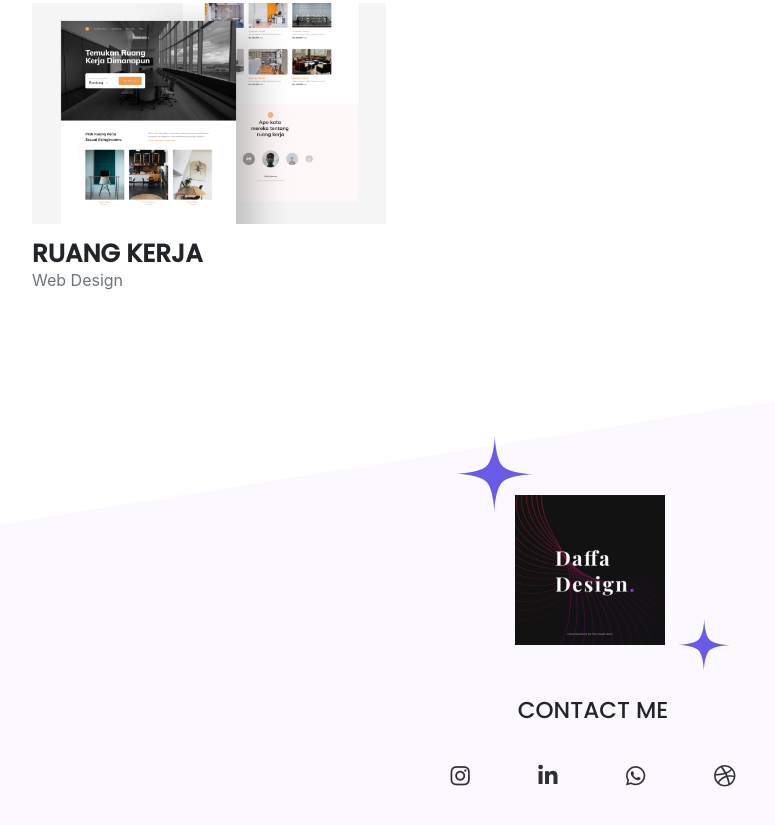
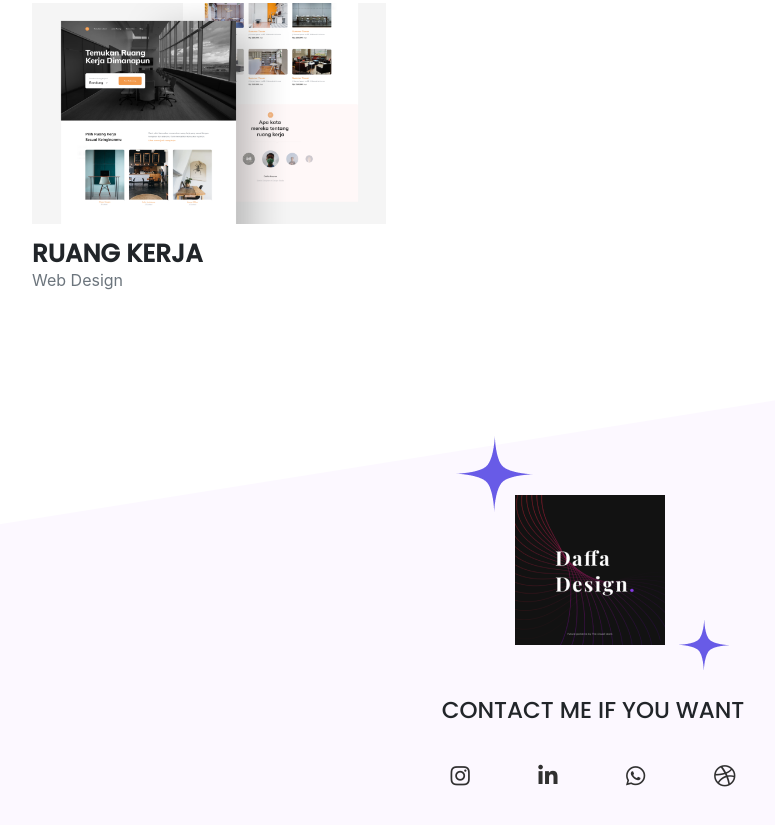
Before and after one commit to RizkiaFazarRamadhan/4C--PersonalWebsite, a plain HTML site: page Personal Web/Index.html in a window 1280 px wide. Shown: the part 2639-3464 px from the top of the page, without its empty margins (47-822 px from the left). Drawn offline with Linux system fonts and the light colour scheme; some packages are replaced by stand-ins of ours; a script that the page names is missing.

Commit message:
Update Index.html

```diff
--- a/Personal Web/Index.html
+++ b/Personal Web/Index.html
@@ -269,7 +269,7 @@ tinggal di kota Banjar, Jawa barat.
                     <a href="#"><img src="./img/logodaf-fix.png" alt="logo"></a>
                 </div>
                 <div class="social text-center">
-                    <h5 class="text-uppercase">Contact me</h5>
+                    <h5 class="text-uppercase">Contact me if you want</h5>
                     <a href="https://www.instagram.com/daffanauran/"><i class="fab fa-instagram"></i></a>
                     <a href="https://www.linkedin.com/in/muhamad-daffa-nauransyah-931b04218/"><i class="fab fa-linkedin-in"></i></a>
                     <a href="https://wa.me/6285921325622"><i class="fab fa-whatsapp"></i></a>
```
